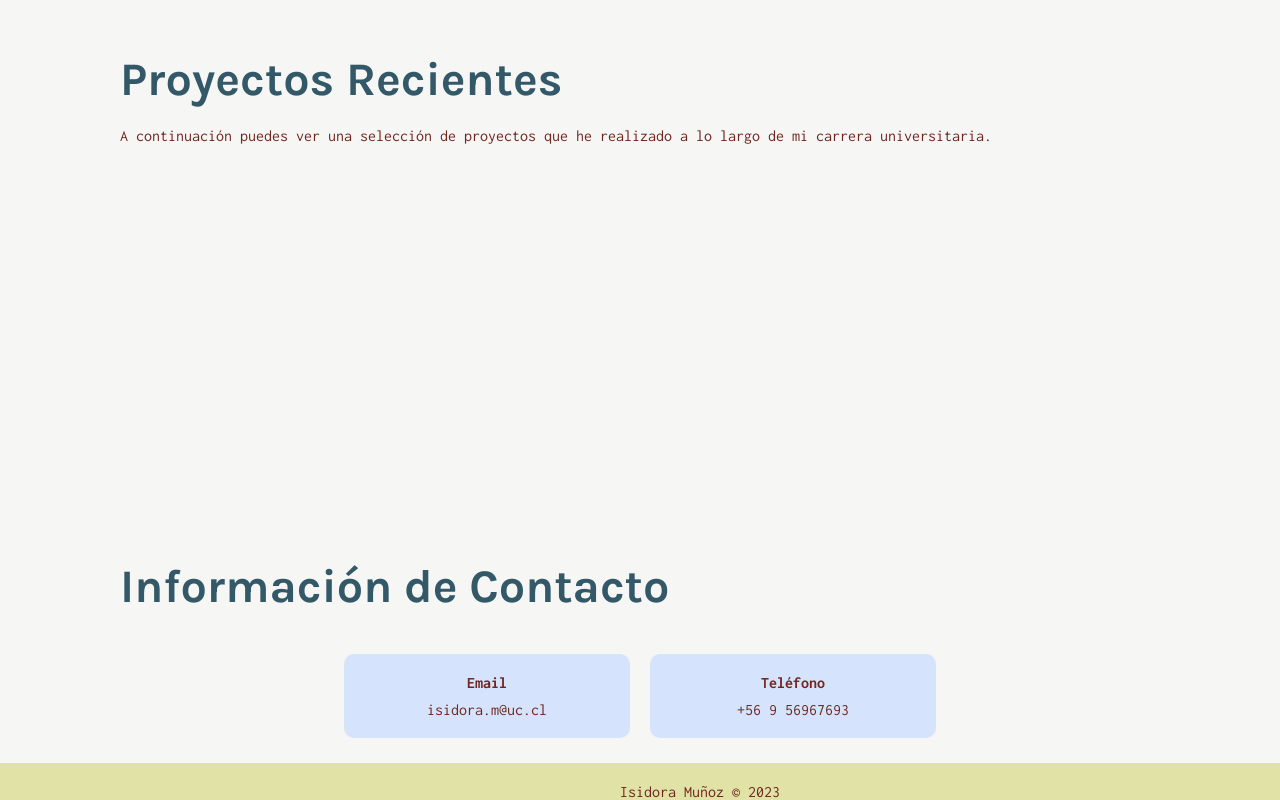
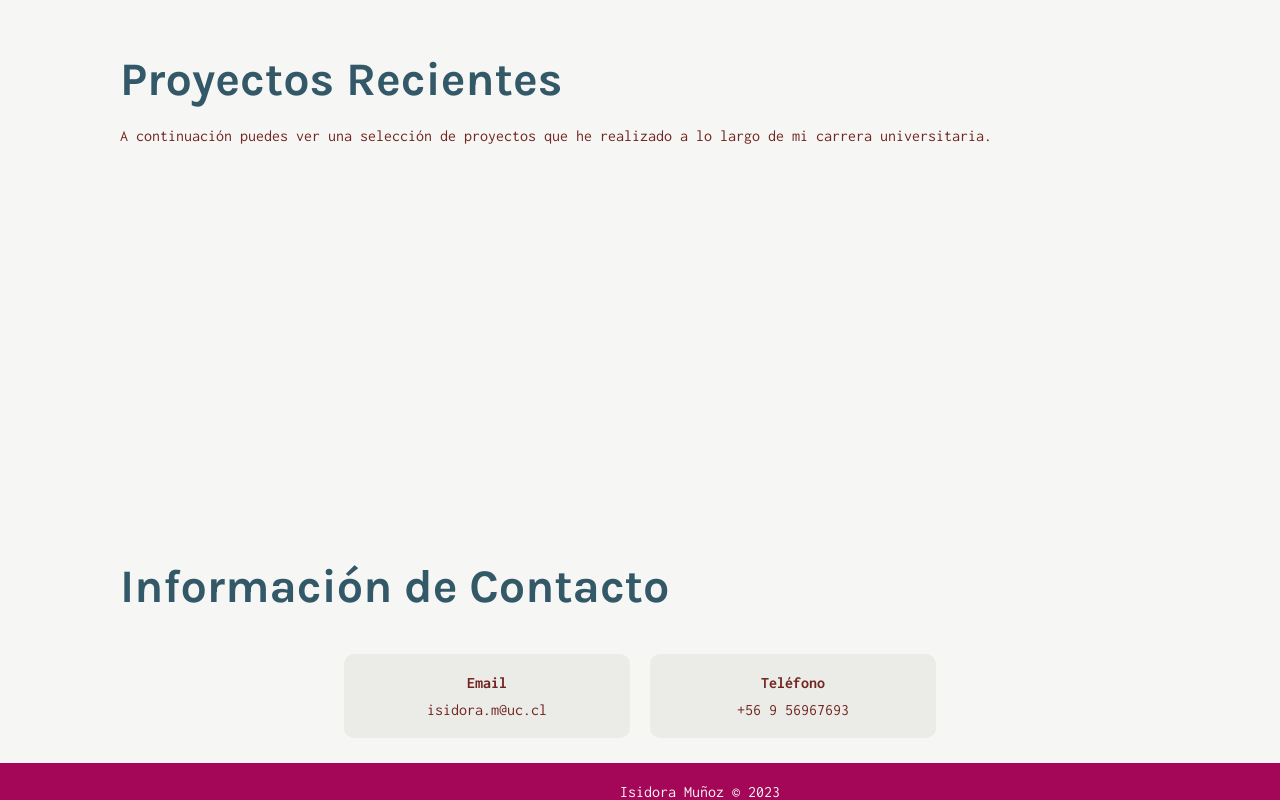
Before and after one commit to Isidoramunoz/Portafolio, a plain HTML site: page index.html in a window 1280 px wide. Shown: the part 1283-2083 px from the top of the page. Drawn offline with Linux system fonts and the light colour scheme; no server answers.

Commit message:
Add files via upload

```diff
--- a/index.html
+++ b/index.html
@@ -50,7 +50,7 @@
             width: 100%;
         }
             svg {
-            color: #e1e2a5;
+            color:#a40757;
             width: 150px; /* Ajusta el ancho del ícono según sea necesario */
             height: 150px; /* Ajusta la altura del ícono según sea necesario */
             margin-top: 180pt;
@@ -121,8 +121,8 @@
         }
 
         footer {
-            color: #712620;
-            background: #e1e2a5;
+            color: #f6f6f4;
+            background: #a40757;
             text-align: center;
             margin-top: auto;
         }
@@ -139,7 +139,7 @@
             width: 20%;
             margin: 0 10px;
             padding: 15px;
-            background-color: #d6e3fc;
+            background-color: #ebebe7;
             border-radius: 10px;
             text-align: center;
             align-items: center;
```
